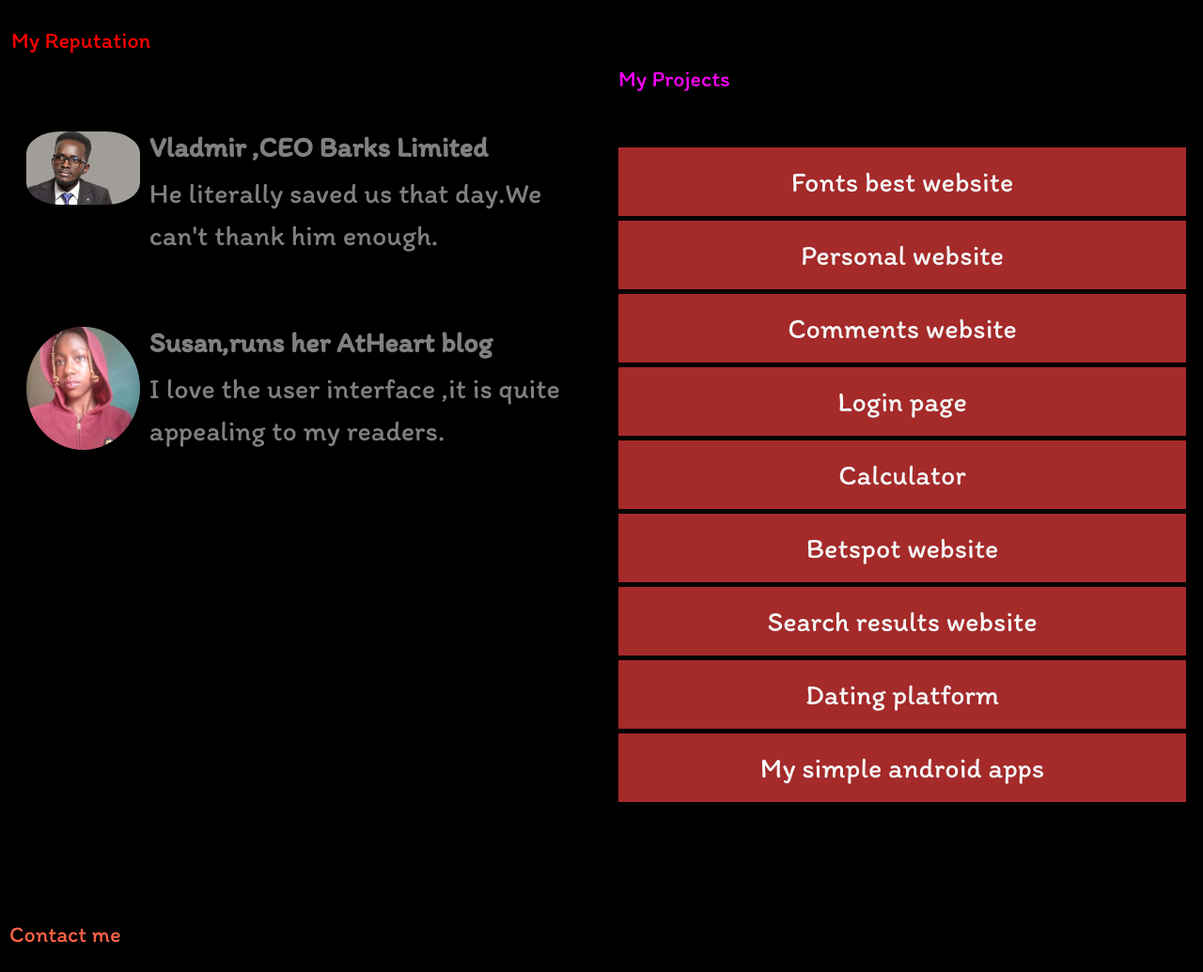
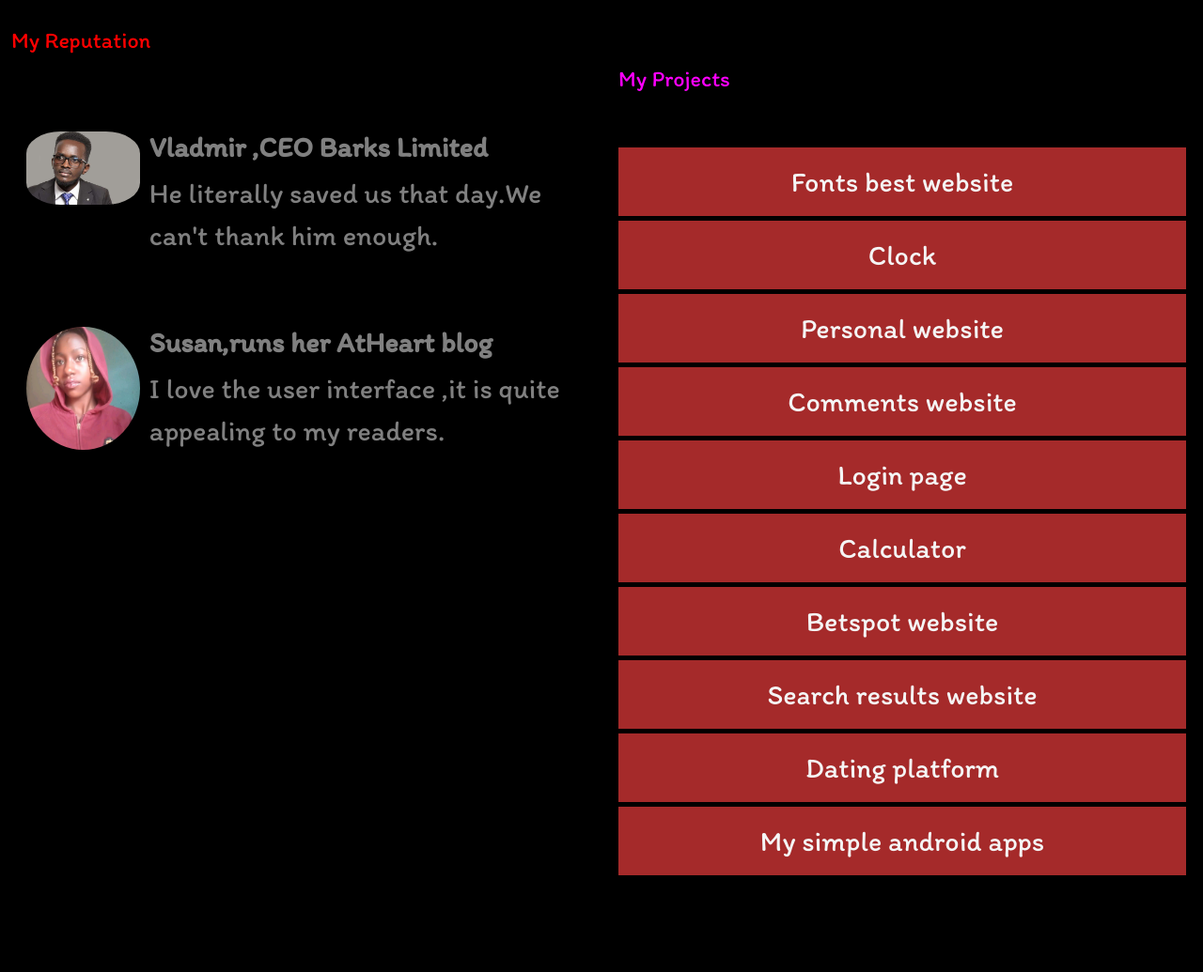
Before and after one commit to Lauprof/port-folio, a plain HTML site: page index.html in a window 1280 px wide. Shown: the part 2603-3638 px from the top of the page at 94% size. Drawn offline with nearby package versions, Linux system fonts and the light colour scheme.

Commit message:
Update index.html

```diff
--- a/index.html
+++ b/index.html
@@ -235,7 +235,7 @@
 
    <ol>
    <li><a href="https://lauprof.github.io/fonts/">Fonts best website </a></li>
-
+   <li><a href="https://lauprof.github.io/clock">Clock</a></li>
      <li><a href="https://lauprof.github.io/christianity/">Personal website</a></li>
 
    <li><a href="https://lauprof.github.io/comments">Comments website</a></li>
```
